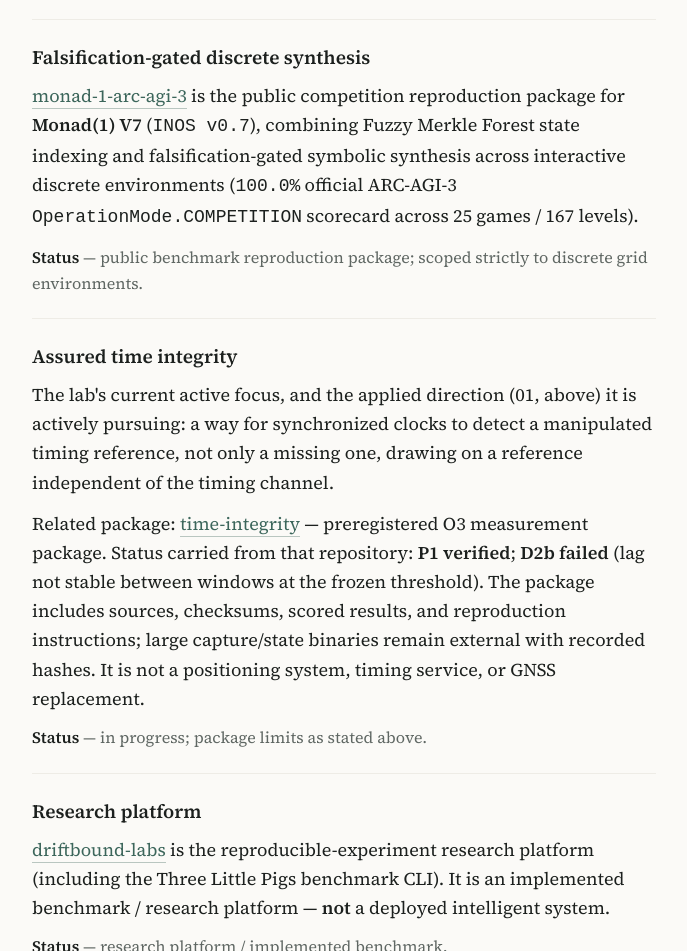
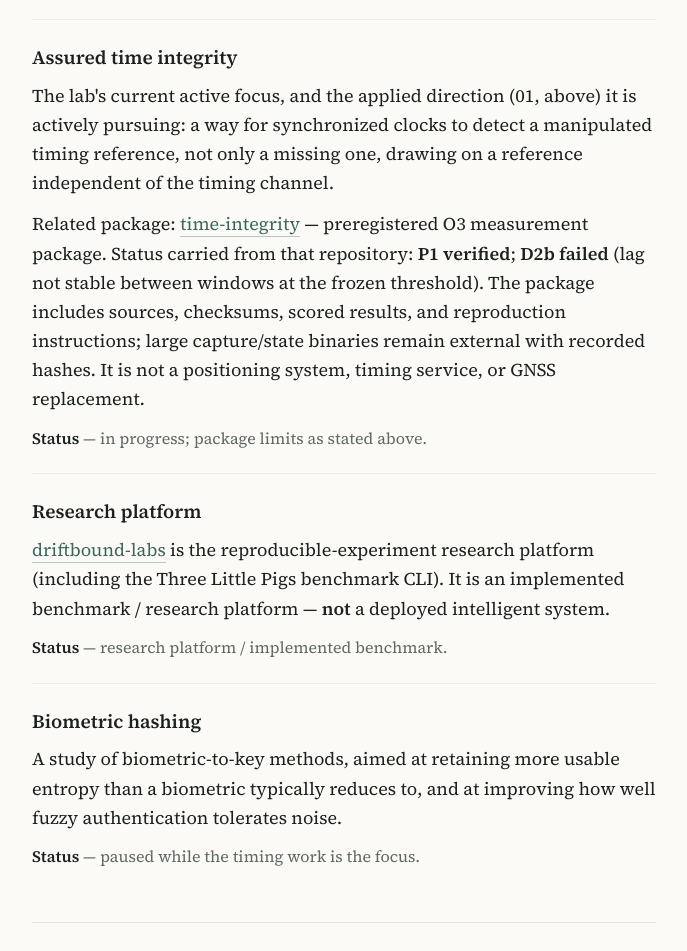
Before and after one commit to k-luecke/driftbound-site, a plain HTML site: page research.html in a window 1280 px wide. Shown: the part 2726-3677 px from the top of the page, without its empty margins (296-983 px from the left). Drawn offline with Linux system fonts and the light colour scheme.

Commit message:
docs: hold Monad(1) entry pending ARC framing & paper review

```diff
--- a/research.html
+++ b/research.html
@@ -139,17 +139,6 @@
       </div>
 
       <div class="project">
-        <h3>Falsification-gated discrete synthesis</h3>
-        <p><a href="https://github.com/k-luecke/monad-1-arc-agi-3">monad-1-arc-agi-3</a>
-        is the public competition reproduction package for <strong>Monad(1) V7</strong>
-        (<code>INOS v0.7</code>), combining Fuzzy Merkle Forest state indexing and falsification-gated
-        symbolic synthesis across interactive discrete environments (<code>100.0%</code> official
-        ARC-AGI-3 <code>OperationMode.COMPETITION</code> scorecard across 25 games / 167 levels).</p>
-        <p class="note"><span class="note-label">Status</span> — public benchmark reproduction
-        package; scoped strictly to discrete grid environments.</p>
-      </div>
-
-      <div class="project">
         <h3>Assured time integrity</h3>
         <p>The lab's current active focus, and the applied direction (01, above) it is
         actively pursuing: a way for synchronized clocks to detect a manipulated timing
```
